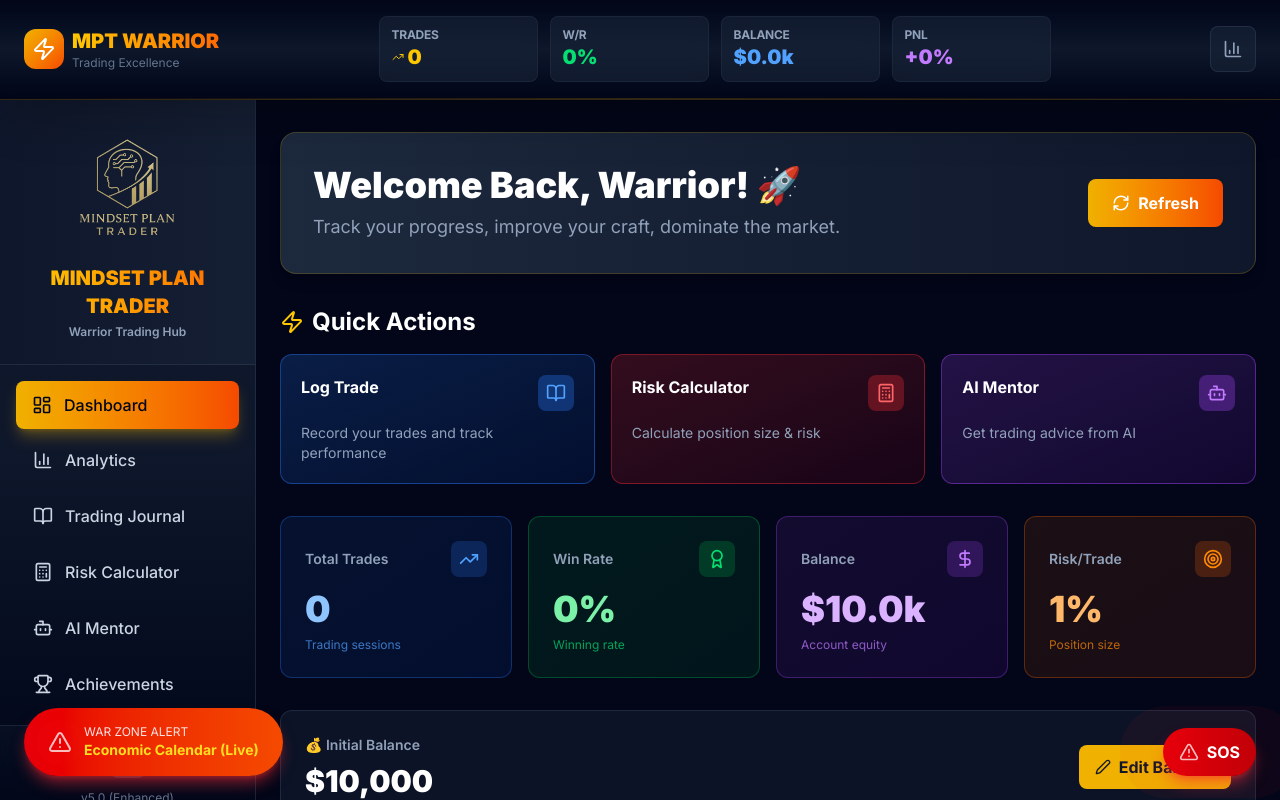
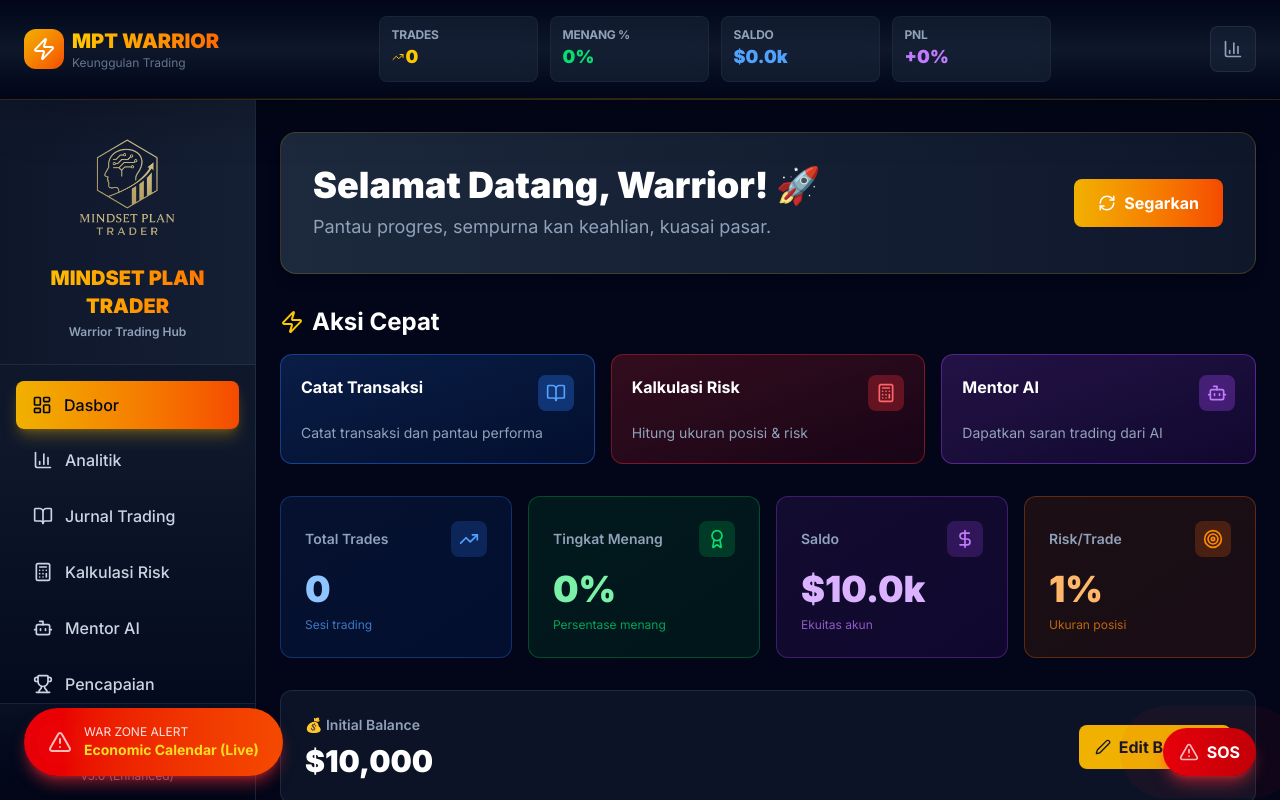
Before and after one commit to Hdiignna-DEV/mpt-warrior, a Next.js app: page / in a window 1280 px wide. Built offline with nearby package versions, Linux system fonts and the light colour scheme.

Commit message:
fix: improve mobile responsiveness, implement dark/light theme, translate UI to Indonesian while keeping trading terms

```diff
--- a/src/app/page.tsx
+++ b/src/app/page.tsx
@@ -171,8 +171,8 @@ export default function Dashboard() {
         <div className="bg-gradient-to-r from-slate-800 to-slate-900 border border-yellow-500/20 rounded-2xl p-6 md:p-8 shadow-lg">
           <div className="flex flex-col md:flex-row items-start md:items-center justify-between gap-6">
             <div>
-              <h1 className="text-3xl md:text-4xl font-black text-white mb-2">Welcome Back, Warrior! 🚀</h1>
-              <p className="text-slate-400 text-lg">Track your progress, improve your craft, dominate the market.</p>
+              <h1 className="text-3xl md:text-4xl font-black text-white mb-2">Selamat Datang, Warrior! 🚀</h1>
+              <p className="text-slate-400 text-lg">Pantau progres, sempurna kan keahlian, kuasai pasar.</p>
             </div>
             <button
               onClick={() => {
@@ -186,10 +186,10 @@ export default function Dashboard() {
                 }, 300);
               }}
               disabled={isLoading}
-              className="px-4 md:px-6 py-2.5 md:py-3 bg-gradient-to-r from-yellow-500 to-orange-600 hover:from-yellow-600 hover:to-orange-700 disabled:from-slate-600 disabled:to-slate-600 text-white font-bold rounded-lg transition-all flex items-center gap-2 flex-shrink-0"
+              className="px-4 md:px-6 py-2.5 md:py-3 bg-gradient-to-r from-yellow-500 to-orange-600 hover:from-yellow-600 hover:to-orange-700 disabled:from-slate-600 disabled:to-slate-600 text-white font-bold rounded-lg transition-all flex items-center gap-2 flex-shrink-0 whitespace-nowrap"
             >
               <RefreshCw size={18} className={isLoading ? 'animate-spin' : ''} />
-              <span className="hidden sm:inline">Refresh</span>
+              <span className="hidden sm:inline">Segarkan</span>
             </button>
           </div>
         </div>
@@ -198,7 +198,7 @@ export default function Dashboard() {
         <div>
           <h2 className="text-xl md:text-2xl font-bold text-white mb-4 flex items-center gap-2">
             <ZapIcon className="text-yellow-400 w-6 h-6" />
-            Quick Actions
+            Aksi Cepat
           </h2>
           <div className="grid grid-cols-1 sm:grid-cols-2 lg:grid-cols-3 gap-4">
             {/* Log Trade */}
@@ -207,12 +207,12 @@ export default function Dashboard() {
               className="bg-gradient-to-br from-blue-500/20 to-blue-600/10 border border-blue-500/40 rounded-xl p-4 md:p-5 hover:border-blue-500/60 hover:shadow-lg hover:shadow-blue-500/20 transition-all group cursor-pointer"
             >
               <div className="flex items-start justify-between mb-3">
-                <h3 className="font-bold text-white group-hover:text-blue-300 transition-colors">Log Trade</h3>
+                <h3 className="font-bold text-white group-hover:text-blue-300 transition-colors">Catat Transaksi</h3>
                 <div className="p-2 bg-blue-500/30 rounded-lg group-hover:bg-blue-500/40 transition-colors">
                   <BookOpen className="w-5 h-5 text-blue-400" />
                 </div>
               </div>
-              <p className="text-sm text-slate-400">Record your trades and track performance</p>
+              <p className="text-sm text-slate-400">Catat transaksi dan pantau performa</p>
             </Link>
 
             {/* Risk Calculator */}
@@ -221,12 +221,12 @@ export default function Dashboard() {
               className="bg-gradient-to-br from-red-500/20 to-red-600/10 border border-red-500/40 rounded-xl p-4 md:p-5 hover:border-red-500/60 hover:shadow-lg hover:shadow-red-500/20 transition-all group cursor-pointer"
             >
               <div className="flex items-start justify-between mb-3">
-                <h3 className="font-bold text-white group-hover:text-red-300 transition-colors">Risk Calculator</h3>
+                <h3 className="font-bold text-white group-hover:text-red-300 transition-colors">Kalkulasi Risk</h3>
                 <div className="p-2 bg-red-500/30 rounded-lg group-hover:bg-red-500/40 transition-colors">
                   <Calculator className="w-5 h-5 text-red-400" />
                 </div>
               </div>
-              <p className="text-sm text-slate-400">Calculate position size & risk</p>
+              <p className="text-sm text-slate-400">Hitung ukuran posisi & risk</p>
             </Link>
 
             {/* AI Mentor */}
@@ -235,12 +235,12 @@ export default function Dashboard() {
               className="bg-gradient-to-br from-purple-500/20 to-purple-600/10 border border-purple-500/40 rounded-xl p-4 md:p-5 hover:border-purple-500/60 hover:shadow-lg hover:shadow-purple-500/20 transition-all group cursor-pointer"
             >
               <div className="flex items-start justify-between mb-3">
-                <h3 className="font-bold text-white group-hover:text-purple-300 transition-colors">AI Mentor</h3>
+                <h3 className="font-bold text-white group-hover:text-purple-300 transition-colors">Mentor AI</h3>
                 <div className="p-2 bg-purple-500/30 rounded-lg group-hover:bg-purple-500/40 transition-colors">
                   <Bot className="w-5 h-5 text-purple-400" />
                 </div>
               </div>
-              <p className="text-sm text-slate-400">Get trading advice from AI</p>
+              <p className="text-sm text-slate-400">Dapatkan saran trading dari AI</p>
             </Link>
           </div>
         </div>
@@ -256,31 +256,31 @@ export default function Dashboard() {
               </div>
             </div>
             <p className="text-3xl md:text-4xl font-black text-blue-300">{totalTrades}</p>
-            <p className="text-xs text-blue-400/70 mt-2">Trading sessions</p>
+            <p className="text-xs text-blue-400/70 mt-2">Sesi trading</p>
           </div>
 
           {/* Win Rate Card */}
           <div className="bg-gradient-to-br from-green-500/10 to-green-600/10 border border-green-500/30 rounded-xl p-5 md:p-6 hover:border-green-500/50 transition-all group">
             <div className="flex items-center justify-between mb-3">
-              <h3 className="text-slate-400 font-semibold text-sm">Win Rate</h3>
+              <h3 className="text-slate-400 font-semibold text-sm">Tingkat Menang</h3>
               <div className="p-2 bg-green-500/20 rounded-lg group-hover:bg-green-500/30 transition-colors">
                 <Award className="w-5 h-5 text-green-400" />
               </div>
             </div>
             <p className="text-3xl md:text-4xl font-black text-green-300">{winRate}%</p>
-            <p className="text-xs text-green-400/70 mt-2">Winning rate</p>
+            <p className="text-xs text-green-400/70 mt-2">Persentase menang</p>
           </div>
 
           {/* Current Balance Card */}
           <div className="bg-gradient-to-br from-purple-500/10 to-purple-600/10 border border-purple-500/30 rounded-xl p-5 md:p-6 hover:border-purple-500/50 transition-all group">
             <div className="flex items-center justify-between mb-3">
-              <h3 className="text-slate-400 font-semibold text-sm">Balance</h3>
+              <h3 className="text-slate-400 font-semibold text-sm">Saldo</h3>
               <div className="p-2 bg-purple-500/20 rounded-lg group-hover:bg-purple-500/30 transition-colors">
                 <DollarSign className="w-5 h-5 text-purple-400" />
               </div>
             </div>
             <p className="text-3xl md:text-4xl font-black text-purple-300">${(customBalance / 1000).toFixed(1)}k</p>
-            <p className="text-xs text-purple-400/70 mt-2">Account equity</p>
+            <p className="text-xs text-purple-400/70 mt-2">Ekuitas akun</p>
           </div>
 
           {/* Risk per Trade Card */}
@@ -292,7 +292,7 @@ export default function Dashboard() {
               </div>
             </div>
             <p className="text-3xl md:text-4xl font-black text-orange-300">1%</p>
-            <p className="text-xs text-orange-400/70 mt-2">Position size</p>
+            <p className="text-xs text-orange-400/70 mt-2">Ukuran posisi</p>
           </div>
         </div>
 
@@ -353,7 +353,7 @@ export default function Dashboard() {
           <div className="px-5 md:px-6 py-4 border-b border-slate-700/50 bg-gradient-to-r from-slate-800 to-slate-850">
             <h2 className="text-xl font-bold text-white flex items-center gap-2">
               <TrendingUp className="w-5 h-5 text-yellow-400" />
-              Recent Trades
+              Transaksi Terbaru
             </h2>
           </div>
 
@@ -363,10 +363,10 @@ export default function Dashboard() {
                 <thead className="bg-slate-800/50 border-b border-slate-700/50">
                   <tr>
                     <th className="px-4 md:px-6 py-3 text-left text-slate-400 font-semibold">Pair</th>
-                    <th className="px-4 md:px-6 py-3 text-left text-slate-400 font-semibold">Position</th>
-                    <th className="px-4 md:px-6 py-3 text-left text-slate-400 font-semibold">Result</th>
-                    <th className="px-4 md:px-6 py-3 text-left text-slate-400 font-semibold hidden md:table-cell">Pips</th>
-                    <th className="px-4 md:px-6 py-3 text-left text-slate-400 font-semibold">Date</th>
+                    <th className="px-4 md:px-6 py-3 text-left text-slate-400 font-semibold">Posisi</th>
+                    <th className="px-4 md:px-6 py-3 text-left text-slate-400 font-semibold">Hasil</th>
+                    <th className="px-4 md:px-6 py-3 text-left text-slate-400 font-semibold hidden md:table-cell">Pip</th>
+                    <th className="px-4 md:px-6 py-3 text-left text-slate-400 font-semibold">Tanggal</th>
                   </tr>
                 </thead>
                 <tbody>
@@ -405,9 +405,9 @@ export default function Dashboard() {
             </div>
           ) : (
             <div className="px-6 py-12 text-center">
-              <p className="text-slate-400 mb-3">No trades yet. Start your trading journey!</p>
+              <p className="text-slate-400 mb-3">Belum ada transaksi. Mulai petualangan trading Anda!</p>
               <button className="px-4 py-2 bg-yellow-500 hover:bg-yellow-600 text-slate-900 font-bold rounded-lg transition-colors">
-                Log Your First Trade
+                Catat Transaksi Pertama
               </button>
             </div>
           )}
--- a/src/components/Footer.tsx
+++ b/src/components/Footer.tsx
@@ -16,7 +16,7 @@ export default function Footer() {
               MPT WARRIOR
             </h3>
             <p className="text-sm text-slate-400 mb-4">
-              Trading Excellence Hub. Mindset, Plan, Risk, Discipline.
+              Hub Keunggulan Trading. Mentalitas, Rencana, Risk, Disiplin.
             </p>
             <div className="flex gap-3">
               <a href="#" className="p-2 rounded-lg bg-slate-800 hover:bg-slate-700 transition-colors text-slate-400 hover:text-yellow-400">
@@ -33,32 +33,32 @@ export default function Footer() {
 
           {/* Features */}
           <div>
-            <h4 className="font-bold text-slate-200 mb-4">Features</h4>
+            <h4 className="font-bold text-slate-200 mb-4">Fitur</h4>
             <ul className="space-y-2 text-sm text-slate-400">
-              <li><Link href="/" className="hover:text-yellow-400 transition-colors">Dashboard</Link></li>
-              <li><Link href="/ai-mentor" className="hover:text-yellow-400 transition-colors">AI Mentor</Link></li>
-              <li><Link href="/calculator" className="hover:text-yellow-400 transition-colors">Risk Calculator</Link></li>
-              <li><Link href="/journal" className="hover:text-yellow-400 transition-colors">Trade Journal</Link></li>
+              <li><Link href="/" className="hover:text-yellow-400 transition-colors">Dasbor</Link></li>
+              <li><Link href="/ai-mentor" className="hover:text-yellow-400 transition-colors">Mentor AI</Link></li>
+              <li><Link href="/calculator" className="hover:text-yellow-400 transition-colors">Kalkulasi Risk</Link></li>
+              <li><Link href="/journal" className="hover:text-yellow-400 transition-colors">Jurnal Trading</Link></li>
             </ul>
           </div>
 
           {/* Tools */}
           <div>
-            <h4 className="font-bold text-slate-200 mb-4">Tools</h4>
+            <h4 className="font-bold text-slate-200 mb-4">Alat</h4>
             <ul className="space-y-2 text-sm text-slate-400">
-              <li><Link href="/analytics" className="hover:text-yellow-400 transition-colors">Analytics</Link></li>
-              <li><Link href="/achievements" className="hover:text-yellow-400 transition-colors">Achievements</Link></li>
-              <li><Link href="/ai-mentor" className="hover:text-yellow-400 transition-colors">Economic Calendar</Link></li>
+              <li><Link href="/analytics" className="hover:text-yellow-400 transition-colors">Analitik</Link></li>
+              <li><Link href="/achievements" className="hover:text-yellow-400 transition-colors">Pencapaian</Link></li>
+              <li><Link href="/ai-mentor" className="hover:text-yellow-400 transition-colors">Kalender Ekonomi</Link></li>
             </ul>
           </div>
 
           {/* Support */}
           <div>
-            <h4 className="font-bold text-slate-200 mb-4">Support</h4>
+            <h4 className="font-bold text-slate-200 mb-4">Dukungan</h4>
             <ul className="space-y-2 text-sm text-slate-400">
-              <li><a href="#" className="hover:text-yellow-400 transition-colors flex items-center gap-2"><Mail className="w-4 h-4" /> Contact</a></li>
-              <li><Link href="#" className="hover:text-yellow-400 transition-colors">Documentation</Link></li>
-              <li><Link href="#" className="hover:text-yellow-400 transition-colors flex items-center gap-2"><Shield className="w-4 h-4" /> Privacy</Link></li>
+              <li><a href="#" className="hover:text-yellow-400 transition-colors flex items-center gap-2"><Mail className="w-4 h-4" /> Hubungi</a></li>
+              <li><Link href="#" className="hover:text-yellow-400 transition-colors">Dokumentasi</Link></li>
+              <li><Link href="#" className="hover:text-yellow-400 transition-colors flex items-center gap-2"><Shield className="w-4 h-4" /> Privasi</Link></li>
             </ul>
           </div>
         </div>
@@ -68,9 +68,9 @@ export default function Footer() {
 
         {/* Bottom */}
         <div className="flex flex-col md:flex-row items-center justify-between text-sm text-slate-500">
-          <p>© {currentYear} MPT Warrior. All rights reserved.</p>
+          <p>© {currentYear} MPT Warrior. Semua hak dilindungi.</p>
           <p className="flex items-center gap-2 mt-4 md:mt-0">
-            Built with <Heart className="w-4 h-4 text-red-500" /> for traders
+            Dibuat dengan <Heart className="w-4 h-4 text-red-500" /> untuk trader
           </p>
         </div>
       </div>
--- a/src/components/Header.tsx
+++ b/src/components/Header.tsx
@@ -42,10 +42,10 @@ export default function Header() {
               <Zap className="text-white w-6 h-6" />
             </div>
             <div className="hidden sm:block">
-              <h1 className="text-xl font-black text-transparent bg-clip-text bg-gradient-to-r from-yellow-400 to-orange-500">
+              <h1 className="text-lg md:text-xl font-black text-transparent bg-clip-text bg-gradient-to-r from-yellow-400 to-orange-500">
                 MPT WARRIOR
               </h1>
-              <p className="text-xs text-slate-500">Trading Excellence</p>
+              <p className="text-xs text-slate-500">Keunggulan Trading</p>
             </div>
           </Link>
 
@@ -54,7 +54,7 @@ export default function Header() {
             {/* Total Trades */}
             <div className="bg-slate-800/50 border border-slate-700/30 rounded-lg px-2 py-2 md:px-3 md:py-2.5 backdrop-blur-sm hover:border-yellow-500/40 hover:bg-slate-800/70 transition-all">
               <p className="text-xs text-slate-400 font-bold uppercase tracking-tight">Trades</p>
-              <p className="text-base md:text-xl font-black text-yellow-400 flex items-center gap-1">
+              <p className="text-base md:text-lg font-black text-yellow-400 flex items-center gap-0.5">
                 <TrendingUp className="w-3 h-3" />
                 {stats.totalTrades}
               </p>
@@ -62,16 +62,16 @@ export default function Header() {
 
             {/* Win Rate */}
             <div className="bg-slate-800/50 border border-slate-700/30 rounded-lg px-2 py-2 md:px-3 md:py-2.5 backdrop-blur-sm hover:border-green-500/40 hover:bg-slate-800/70 transition-all">
-              <p className="text-xs text-slate-400 font-bold uppercase tracking-tight">W/R</p>
-              <p className="text-base md:text-xl font-black text-green-400">
+              <p className="text-xs text-slate-400 font-bold uppercase tracking-tight">Menang %</p>
+              <p className="text-base md:text-lg font-black text-green-400">
                 {stats.winRate}%
               </p>
             </div>
 
             {/* Balance */}
             <div className="bg-slate-800/50 border border-slate-700/30 rounded-lg px-2 py-2 md:px-3 md:py-2.5 backdrop-blur-sm hover:border-blue-500/40 hover:bg-slate-800/70 transition-all">
-              <p className="text-xs text-slate-400 font-bold uppercase tracking-tight">Balance</p>
-              <p className="text-base md:text-xl font-black text-blue-400">
+              <p className="text-xs text-slate-400 font-bold uppercase tracking-tight">Saldo</p>
+              <p className="text-base md:text-lg font-black text-blue-400">
                 ${(stats.balance / 1000).toFixed(1)}k
               </p>
             </div>
@@ -79,7 +79,7 @@ export default function Header() {
             {/* Weekly PnL */}
             <div className="bg-slate-800/50 border border-slate-700/30 rounded-lg px-2 py-2 md:px-3 md:py-2.5 backdrop-blur-sm hover:border-purple-500/40 hover:bg-slate-800/70 transition-all">
               <p className="text-xs text-slate-400 font-bold uppercase tracking-tight">PnL</p>
-              <p className="text-base md:text-xl font-black text-purple-400">
+              <p className="text-base md:text-lg font-black text-purple-400">
                 +0%
               </p>
             </div>
--- a/src/components/Sidebar.tsx
+++ b/src/components/Sidebar.tsx
@@ -17,12 +17,12 @@ import { useState } from 'react';
 import { ThemeToggle } from './ThemeToggle';
 
 const menuItems = [
-  { href: '/', label: 'Dashboard', icon: LayoutDashboard },
-  { href: '/analytics', label: 'Analytics', icon: BarChart3 },
-  { href: '/journal', label: 'Trading Journal', icon: BookOpen },
-  { href: '/calculator', label: 'Risk Calculator', icon: Calculator },
-  { href: '/ai-mentor', label: 'AI Mentor', icon: Bot },
-  { href: '/achievements', label: 'Achievements', icon: Trophy },
+  { href: '/', label: 'Dasbor', icon: LayoutDashboard },
+  { href: '/analytics', label: 'Analitik', icon: BarChart3 },
+  { href: '/journal', label: 'Jurnal Trading', icon: BookOpen },
+  { href: '/calculator', label: 'Kalkulasi Risk', icon: Calculator },
+  { href: '/ai-mentor', label: 'Mentor AI', icon: Bot },
+  { href: '/achievements', label: 'Pencapaian', icon: Trophy },
 ];
 
 export default function Sidebar() {
@@ -76,7 +76,7 @@ export default function Sidebar() {
         </div>
 
         {/* Navigation Menu */}
-        <nav className="flex-1 p-3 sm:p-4 space-y-1.5 overflow-y-auto\">
+        <nav className="flex-1 p-3 sm:p-4 space-y-1.5 overflow-y-auto">
           {menuItems.map((item) => {
             const Icon = item.icon;
             const isActive = pathname === item.href;
```
